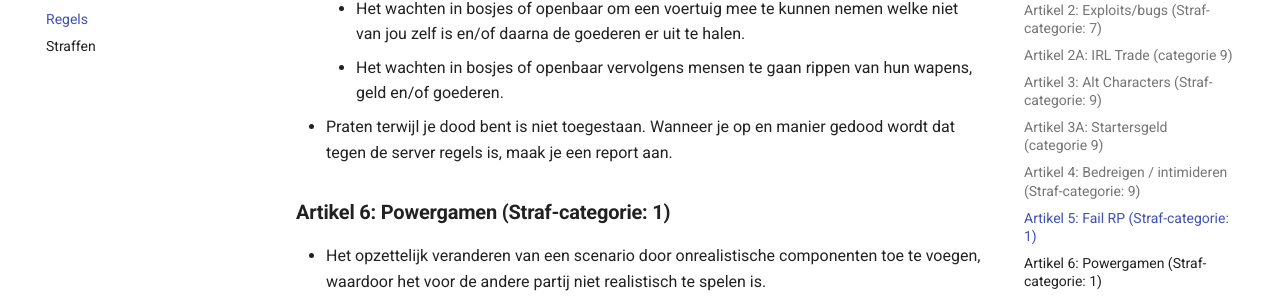
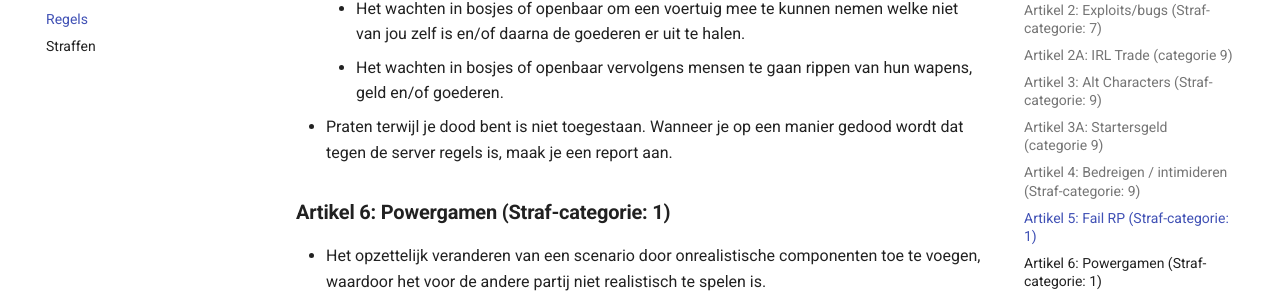
Before and after one commit to ZuiderVeenRP/apv, an MkDocs documentation site: the page built from docs/algemeen.md, in a window 1280 px wide and 900 px high, scrolled down 2145 px. Shown: the part 143-443 px from the top of the window. Built offline with MkDocs 1.6.1 and Material for MkDocs 9.7.7, drawn with Linux system fonts in a browser that asks for light colours; comment, search, counter and statistics services are not loaded.

Commit message:
Update algemeen.md

```diff
--- a/docs/algemeen.md
+++ b/docs/algemeen.md
@@ -50,7 +50,7 @@
       * Het wachten in bosjes of openbaar om vervolgens wanneer een bus geopend word, er op af lopen om goederen er uit te halen.
       * Het wachten in bosjes of openbaar om een voertuig mee te kunnen nemen welke niet van jou zelf is en/of daarna de goederen er uit te halen.
       * Het wachten in bosjes of openbaar vervolgens mensen te gaan rippen van hun wapens, geld en/of goederen.
-   - Praten terwijl je dood bent is niet toegestaan. Wanneer je op en manier gedood wordt dat tegen de server regels is, maak je een report aan.
+   - Praten terwijl je dood bent is niet toegestaan. Wanneer je op een manier gedood wordt dat tegen de server regels is, maak je een report aan.
 
 ### **Artikel 6: Powergamen (Straf-categorie: 1)**
    - Het opzettelijk veranderen van een scenario door onrealistische componenten toe te voegen, waardoor het voor de andere partij niet realistisch te spelen is.
```
